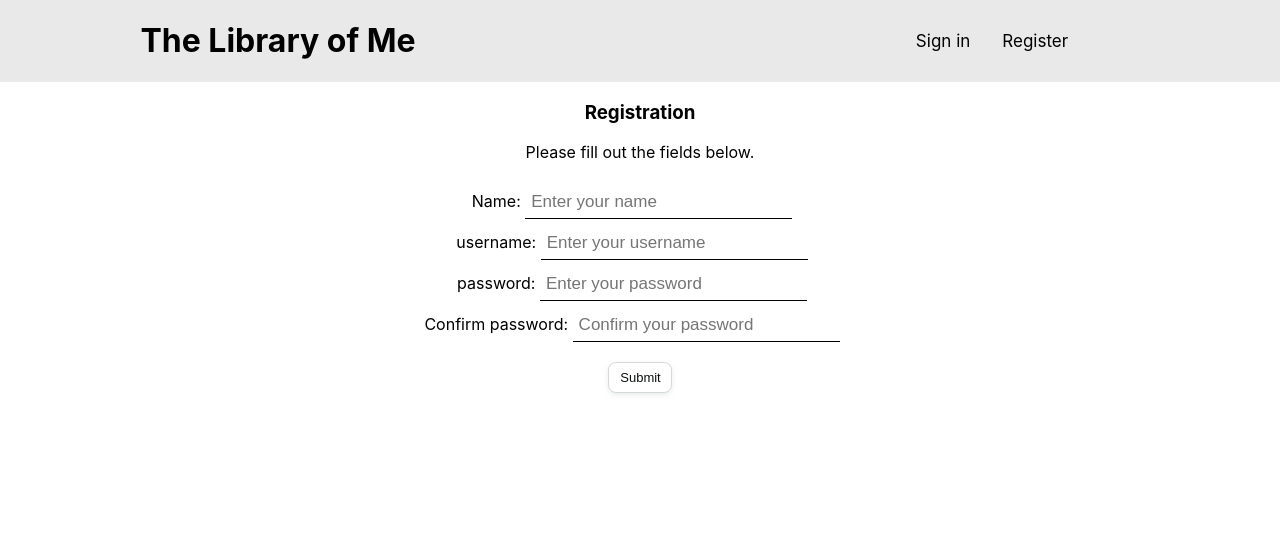
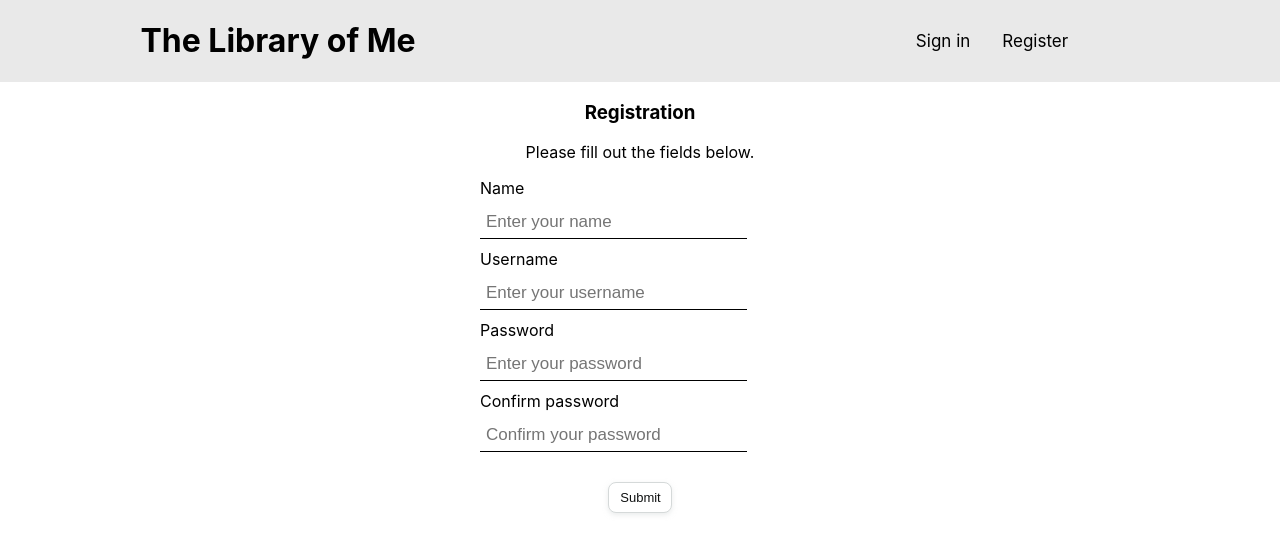
Before and after one commit to pierocaceres/The_Library_Of_Me, a React (Create React App) app in the folder client/: page /register in a window 1280 px wide. Shown: the top 554 px of the page. Built offline with nearby package versions, Linux system fonts and the light colour scheme.

Commit message:
Added styling to Register.js

```diff
--- a/client/src/page/Register.js
+++ b/client/src/page/Register.js
@@ -59,7 +59,8 @@ function Register() {
     }
 
     return (
-        <div className="container">
+        <div className="registration-container">
+            <div className='registration-left'></div>
             <div className="registration">
                 <div className="title">
                     <h3>Registration</h3>
@@ -68,18 +69,19 @@ function Register() {
                     <p>Please fill out the fields below.</p>
                 </div>
                 <form className='register'>
-                    Name: <input type="text" name="name" placeholder="Enter your name" value={name} onChange={(event) => handleName(event)}/>
+                    Name <br/><input type="text" name="name" placeholder="Enter your name" value={name} onChange={(event) => handleName(event)}/>
                     <br/>
-                    username: <input type="text" name="username" placeholder="Enter your username" value={username} onChange={(event) => handleUsername(event)}/>
+                    Username <br/><input type="text" name="username" placeholder="Enter your username" value={username} onChange={(event) => handleUsername(event)}/>
                     <br/>
-                    password: <input type="password" name="password" placeholder="Enter your password" value={password} onChange={(event) => handlePassword(event)}/>
+                    Password <br/><input type="password" name="password" placeholder="Enter your password" value={password} onChange={(event) => handlePassword(event)}/>
                     <br/>
-                    Confirm password: <input type="password" name="password" placeholder="Confirm your password" value={confirmPassword} onChange={(event) => handleConfirmPassword(event)}/>
+                    Confirm password <br/><input type="password" name="password" placeholder="Confirm your password" value={confirmPassword} onChange={(event) => handleConfirmPassword(event)}/>
                     <br/>
                 </form>
                 <br/>
                 <button onClick={checkUserName}>Submit</button>
             </div>
+            <div className='registration-right'></div>
         </div>
     );
 }
--- a/client/src/style/App.css
+++ b/client/src/style/App.css
@@ -139,6 +139,30 @@ input[type=password] {
   flex-direction: column;
 }
 
+/* Registration Page styling*/
+
+.registration-container {
+  display: flex;
+  flex-direction: row;
+}
+
+.registration-left, .registration-right{
+  flex: 25%;
+}
+
+.registration {
+  flex: 50%;
+}
+
+.register {
+  padding-left: 25%;
+  text-align: left;
+}
+
+.register input[type=text], input[type=password] {
+  margin-bottom: 10px;
+}
+
 /* Individual Book display */
 
 .info{
```
